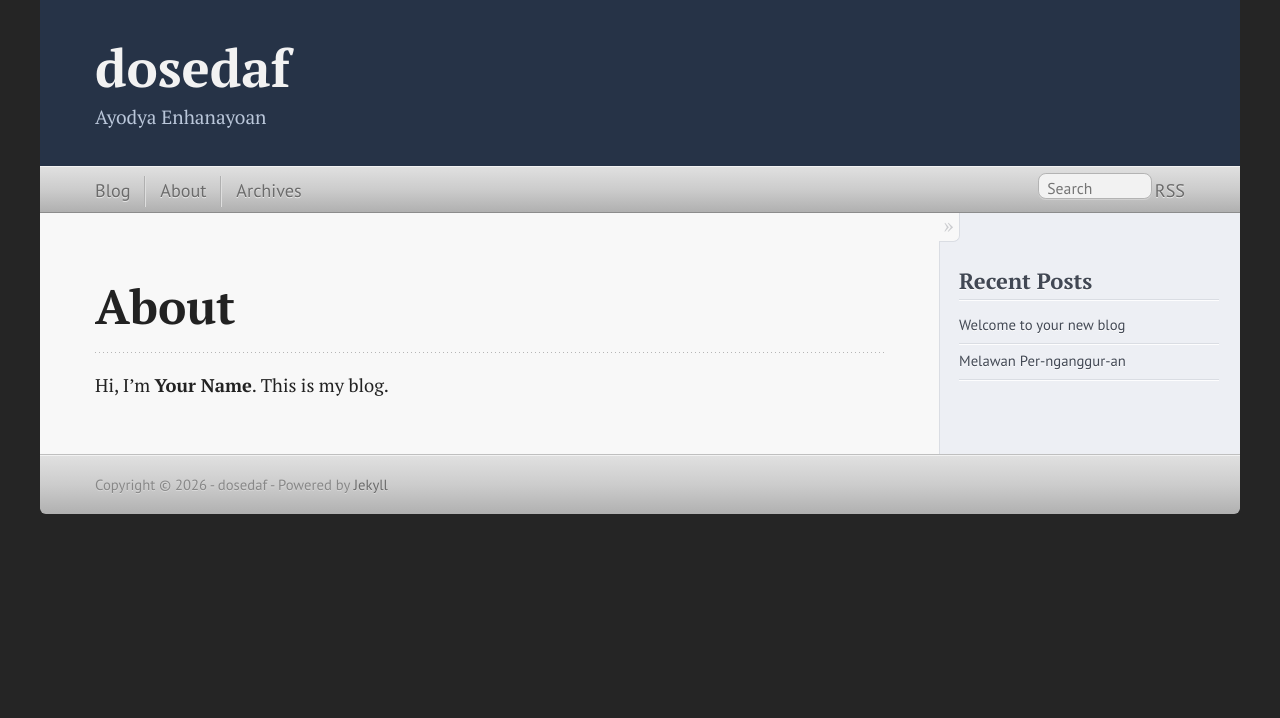
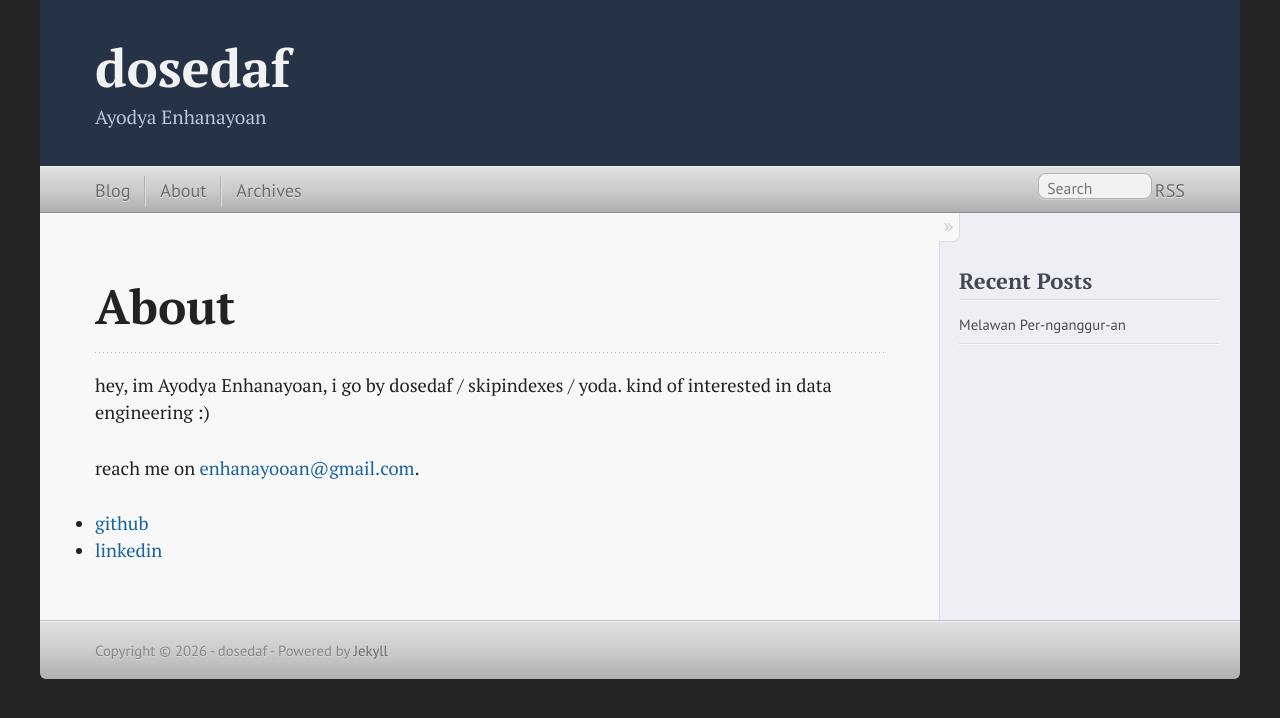
Before and after one commit to dosedaf/dosedaf.github.io, a Jekyll site: the page built from about.md, in a window 1280 px wide. Shown: the top 718 px of the page. Built offline with Jekyll 4.4.1, drawn with Linux system fonts in a browser that asks for light colours.

Commit message:
Fix nav/footer visited colors, rewrite About, remove welcome post

```diff
--- a/about.md
+++ b/about.md
@@ -3,6 +3,9 @@ layout: page
 title: About
 ---
 
-Hi, I'm **Your Name**. This is my blog.
+hey, im Ayodya Enhanayoan, i go by dosedaf / skipindexes / yoda. kind of interested in data engineering :)
 
-<!-- Edit this page at `about.md` in the site folder. Plain Markdown. -->
+reach me on [enhanayooan@gmail.com](mailto:enhanayooan@gmail.com).
+
+- [github](https://github.com/dosedaf)
+- [linkedin](https://linkedin.com/in/enhanayoan)
--- a/css/main.scss
+++ b/css/main.scss
@@ -207,6 +207,7 @@ body > nav {
     font-size: 1.1em;
     padding: .1em 0;
     line-height: 1.5em;
+    &:visited { color: $nav-link; }
     &:hover { color: $nav-link-hover; }
   }
 
@@ -562,7 +563,7 @@ body > footer {
   border-radius: 0 0 0.4em 0.4em;
   z-index: 1;
 
-  a { color: $nav-link; &:hover { color: #484848; } }
+  a { color: $nav-link; &:visited { color: $nav-link; } &:hover { color: #484848; } }
   p { margin-bottom: 0; }
 }
 
```
Also changed, not shown: _posts/2026-10-11-welcome-to-your-new-blog.md (deleted, +0 -86 lines).
